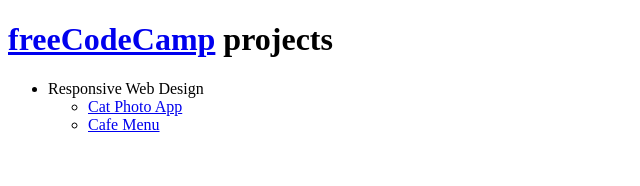
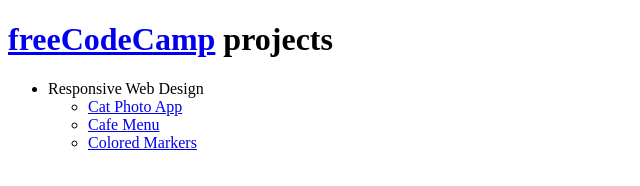
Before and after one commit to 40cc66/freecodecamp, a plain HTML site: page index.html in a window 1280 px wide. Shown: the whole page, without its empty margins (0-640 px from the left). Drawn offline with Linux system fonts and the light colour scheme.

Commit message:
Update index.html

```diff
--- a/index.html
+++ b/index.html
@@ -12,6 +12,7 @@
         <ul>
             <li><a href="./responsive-web-design/learn-html-by-building-a-cat-photo-app/index.html">Cat Photo App</a></li>
             <li><a href="./responsive-web-design/learn-basic-css-by-building-a-cafe-menu/index.html">Cafe Menu</a></li>
+            <li><a href="./responsive-web-design/learn-css-colors-by-building-a-set-of-colored-markers/index.html">Colored Markers</a></li>
         </ul>
     </li>
 </ul>
```
